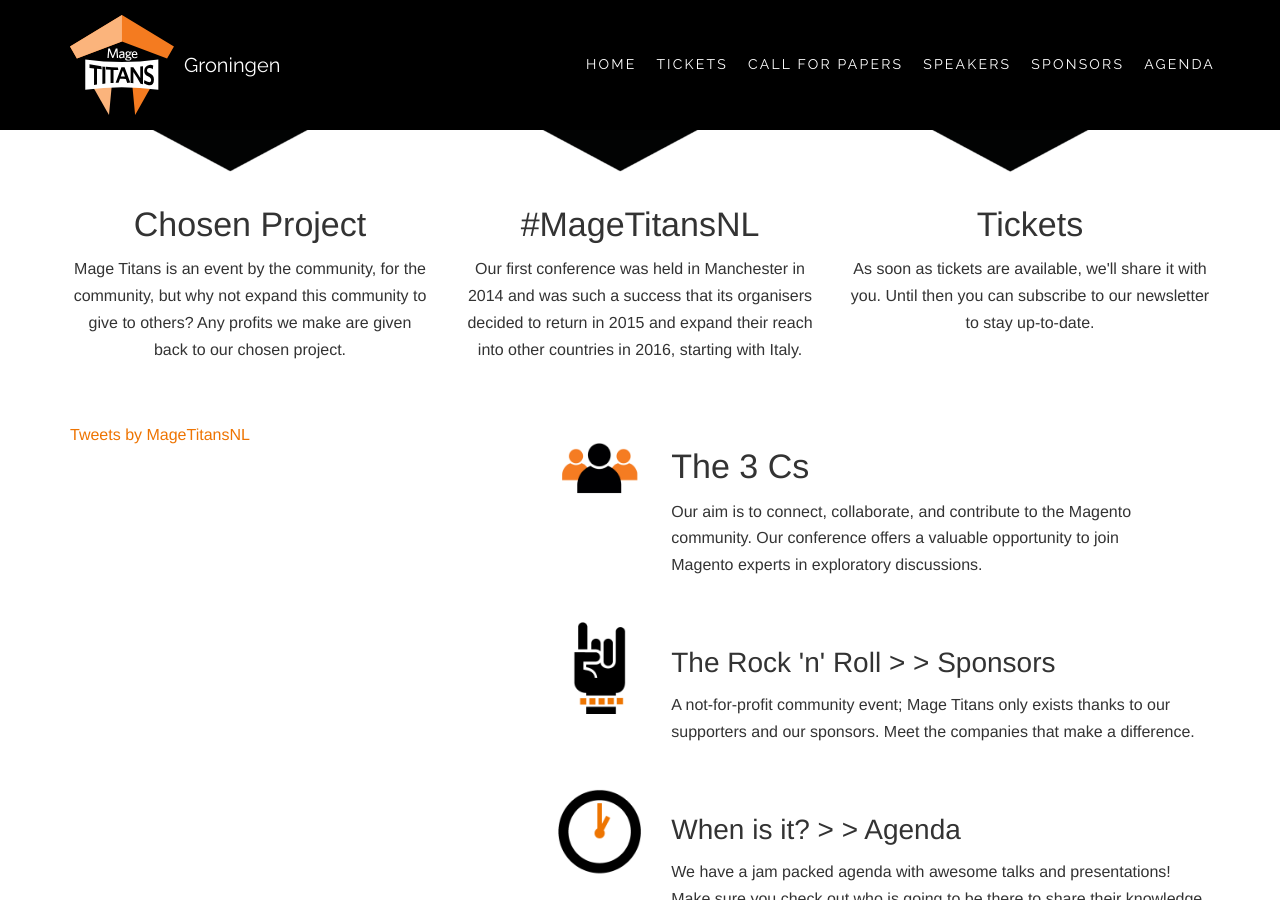
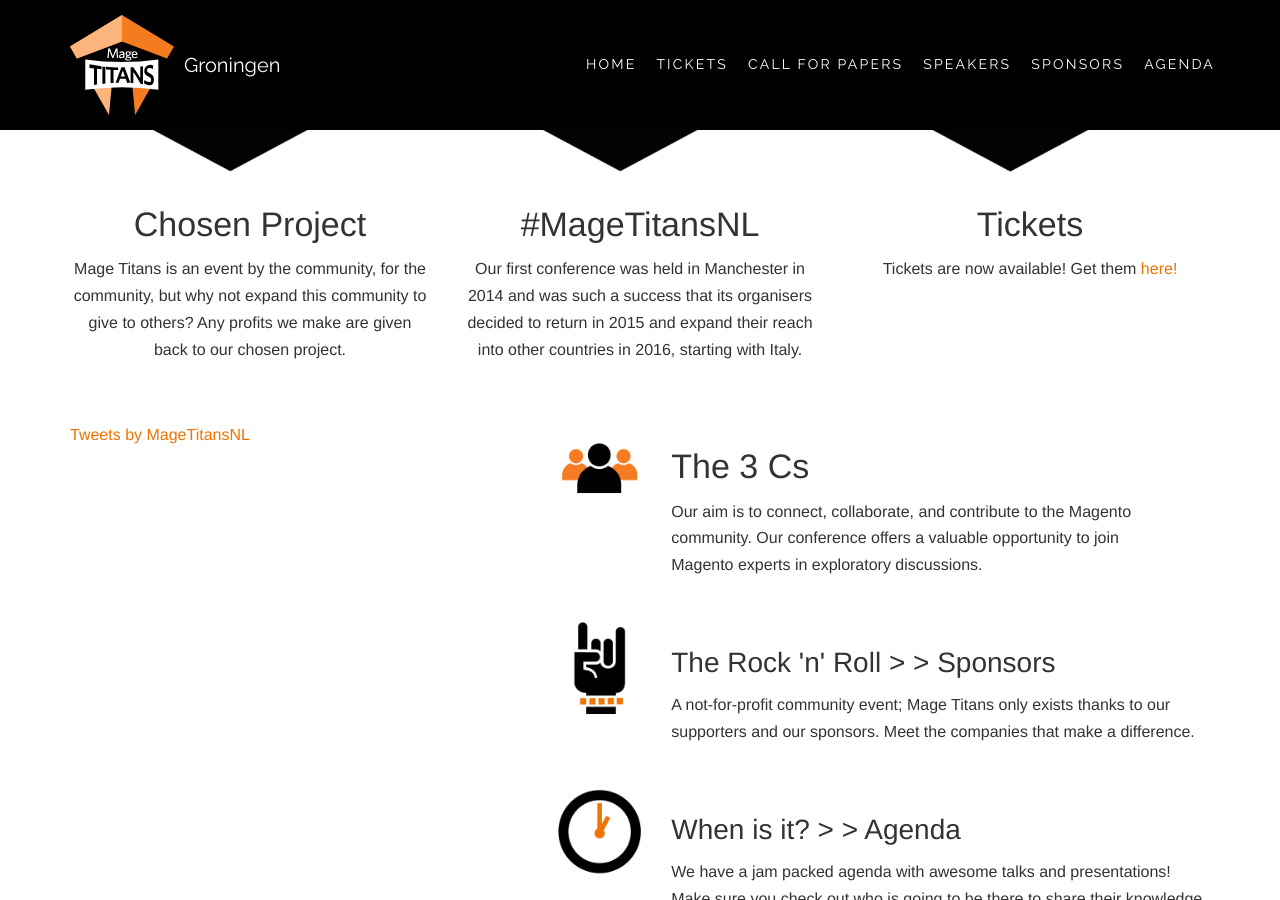
Before and after one commit to elgentos/magetitans, a Jekyll site: the page built from index.html, in a window 1280 px wide and 900 px high, scrolled down 1066 px. Built offline with Jekyll 4.4.1, drawn with Linux system fonts in a browser that asks for light colours; comment, search, counter and statistics services are not loaded.

Commit message:
Added link to tickets

```diff
--- a/index.html
+++ b/index.html
@@ -52,8 +52,7 @@ home: true
             <img width="320" height="320" src="{{ "/assets/images/tickets-icon.png" | absolute_url }}" alt="" srcset="{{ "/assets/images/tickets-icon.png" | absolute_url }} 463w, {{ "/assets/images/tickets-icon-278x300.png" | absolute_url }} 278w, {{ "/assets/images/tickets-icon-185x200.png" | absolute_url }} 185w, {{ "/assets/images/tickets-icon-150x162.png" | absolute_url }} 150w" sizes="(max-width: 463px) 100vw, 463px">
             <h2 class="text-center">Tickets</h2>
             <p class="text-center">
-                As soon as tickets are available, we'll share it with you. Until
-                then you can subscribe to our newsletter to stay up-to-date.
+            Tickets are now available! Get them <a href="{{ "/tickets" | absolute_url }}">here!</a>
             </p>
         </div>
     </div>
```
